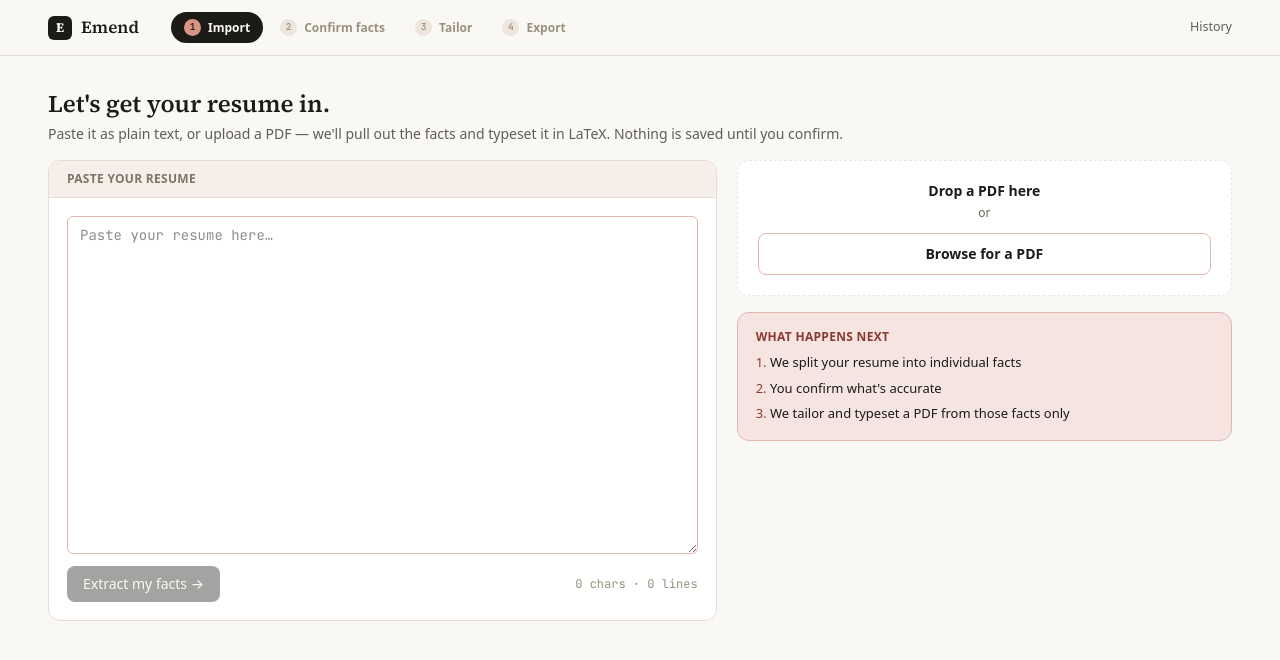
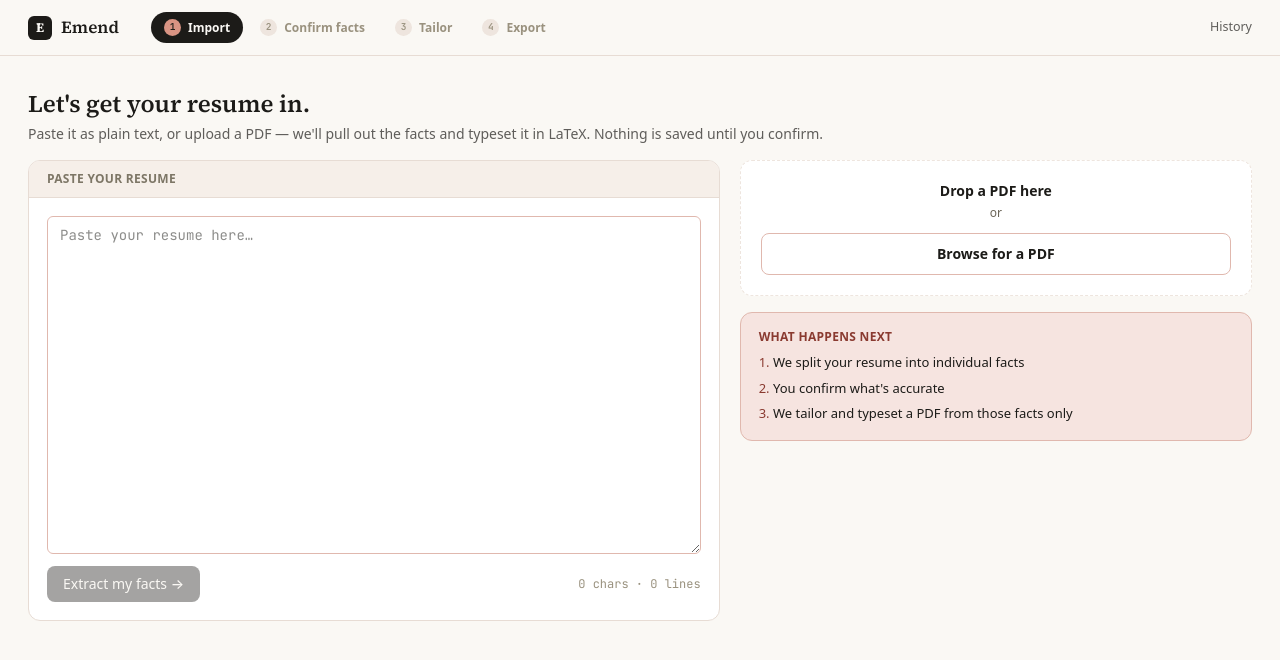
Before and after one commit to MosesfromSinai/Emend, a Next.js app in the folder web/: page /app in a window 1280 px wide. Shown: the top 660 px of the page. Built offline with nearby package versions, Linux system fonts and the light colour scheme; no server answers.

Commit message:
widen shell, recolor confirm button

```diff
--- a/web/app/app/layout.tsx
+++ b/web/app/app/layout.tsx
@@ -7,7 +7,7 @@ export default function AppLayout({ children }: { children: React.ReactNode }) {
   return (
     <div className="min-h-screen">
       <header className="sticky top-0 z-40 border-b border-em-line bg-paper/94 backdrop-blur-sm">
-        <div className="mx-auto flex max-w-310 items-center gap-6 px-7 py-3">
+        <div className="mx-auto flex max-w-390 items-center gap-6 px-7 py-3">
           <Link href="/app" className="flex items-center gap-2.25">
             <span className="flex h-6 w-6 items-center justify-center rounded-md bg-ink font-serif text-[13px] font-bold text-paper">
               E
@@ -22,7 +22,7 @@ export default function AppLayout({ children }: { children: React.ReactNode }) {
           </Link>
         </div>
       </header>
-      <main className="mx-auto max-w-310 px-7 py-8">{children}</main>
+      <main className="mx-auto max-w-390 px-7 py-8">{children}</main>
     </div>
   );
 }
--- a/web/app/app/page.tsx
+++ b/web/app/app/page.tsx
@@ -192,7 +192,7 @@ export default function OnboardingPage() {
         </div>
 
         <div className="fixed inset-x-0 bottom-0 z-30 border-t border-em-line bg-paper/95 backdrop-blur-sm">
-          <div className="mx-auto flex max-w-310 items-center gap-4 px-7 py-3">
+          <div className="mx-auto flex max-w-390 items-center gap-4 px-7 py-3">
             <div className="flex-1">
               <div className="h-1.5 w-full overflow-hidden rounded-full bg-em-line-2">
                 <div
@@ -213,7 +213,9 @@ export default function OnboardingPage() {
               disabled={busySave}
               className={cn(
                 "rounded-lg px-4 py-2 text-sm font-medium text-paper transition-colors disabled:cursor-not-allowed",
-                allConfirmed ? "bg-ink hover:bg-em-deep" : "bg-ink/35 hover:bg-ink/45"
+                allConfirmed
+                  ? "bg-em-accent hover:bg-em-deep"
+                  : "bg-em-accent/35 hover:bg-em-accent/45"
               )}
             >
               {busySave ? "Saving…" : "Continue to tailoring →"}
```
